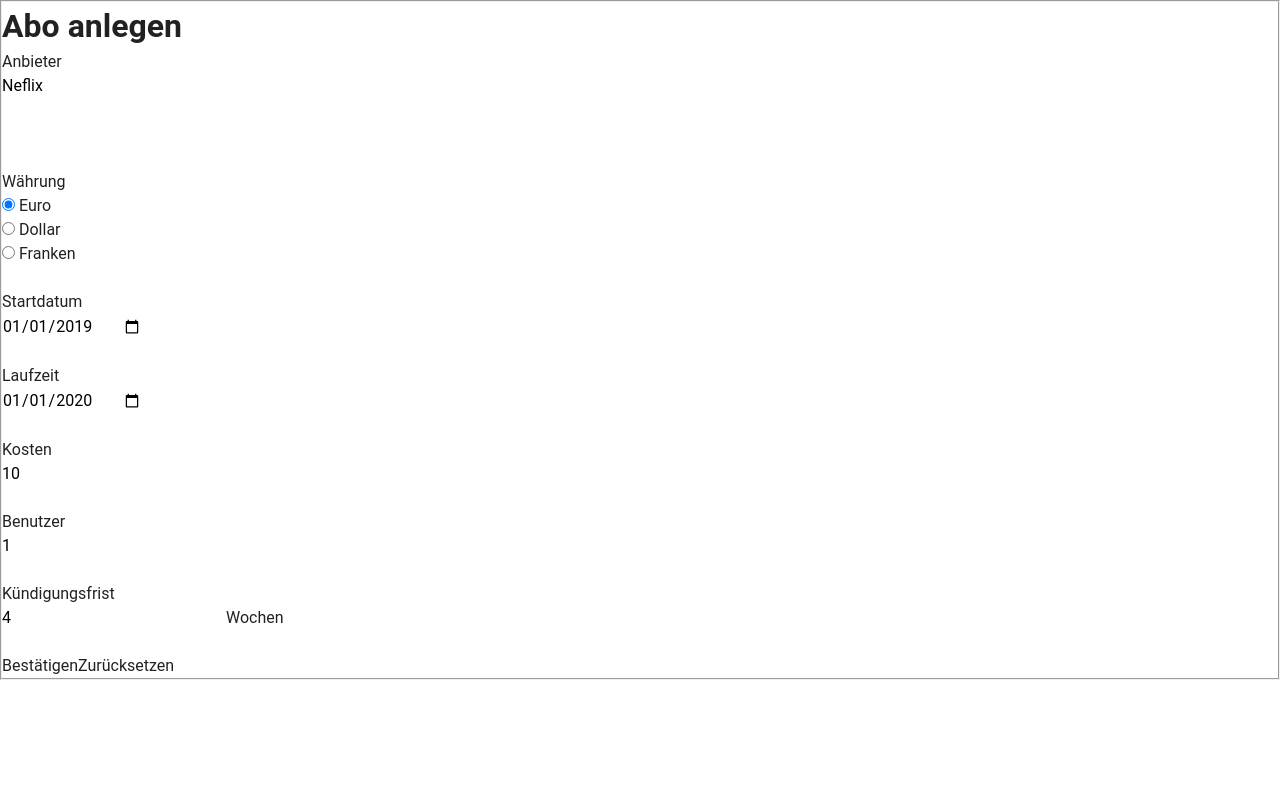
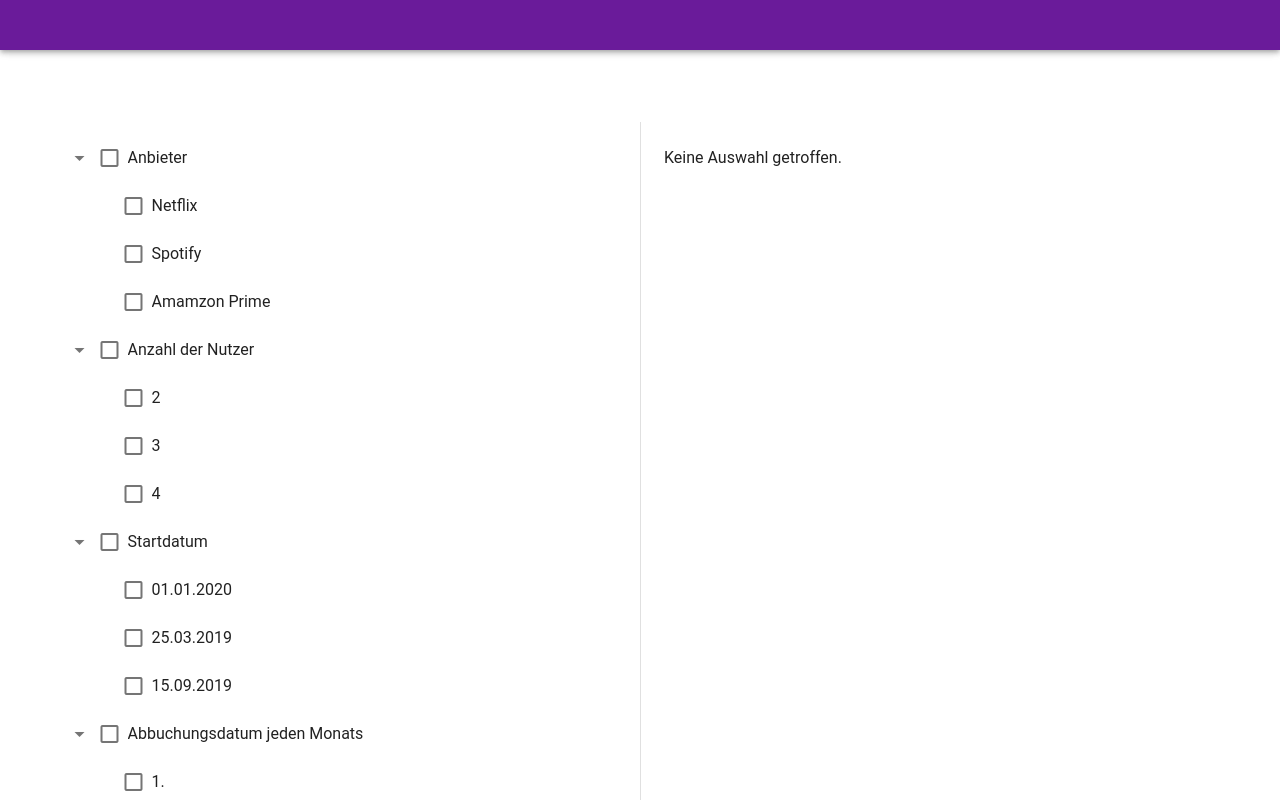
Before and after one commit to hfu-gis/Kappa, a Vue app: page /#/Abo_anlegen in a window 1280 px wide. Shown: the top 800 px of the page. Built offline with nearby package versions, Linux system fonts and the light colour scheme; a small style sheet from the web is missing.

Commit message:
Registrieren/Passwort Vergessen

```diff
--- a/src/views/Abo_anlegen.vue
+++ b/src/views/Abo_anlegen.vue
@@ -1,44 +1,115 @@
 <template>
     <div>
-        <form>
-            <fieldset>
-                <h1>Abo anlegen <br></h1>
-                Anbieter<br>
-                <select name="cars">
-                    <option value="neflix">Neflix</option>
-                    <option value="amazon">Amazon</option>
-                    <option value="disney+">Disney+</option>
-                    <option value="Anderer">Anderer</option>
-                </select><br><br>
-                <input type="text">
-                <br><br>
-                Währung<br>
-                <input type="radio" name="währung" value="male" checked> Euro<br>
-                <input type="radio" name="währung" value="female"> Dollar<br>
-                <input type="radio" name="währung" value="other"> Franken<br><br>
-                Startdatum<br>
-                <input type="date" value="2019-01-01"><br><br>
-                Laufzeit<br>
-                <input type="date" value="2020-01-01"><br><br>
-                Kosten<br>
-                <input type="number" value="10" min="0" step="0.01"><br><br>
-                Benutzer<br>
-                <input type="number" value="1" name="bentzer" min="1" max="4"><br><br>
-                Kündigungsfrist<br>
-                <input type="number" name="kündigungsfrist" value="4" min="0" step="1"> Wochen<br><br>
-                <input type="submit" value="Bestätigen">
-                <input type="reset" value="Zurücksetzen">
-            </fieldset>
-        </form>
+        <v-app>
+            <v-app-bar app
+                       color="purple darken-3"
+                       dark
+                       height="50">
+                <router-link to="/Übersicht">
+                    <v-img src="../assets/images/logo.png"
+                           max-height="100"
+                           max-width="100"
+                           contain>
+                    </v-img>
+                </router-link>
+            </v-app-bar>
+            <v-breadcrumbs></v-breadcrumbs>
+            <v-breadcrumbs></v-breadcrumbs>
+            <v-container>
+
+                <v-row>
+                    <v-col>
+                        <v-treeview
+                                v-model="selection"
+                                :items="items"
+                                :selection-type="selectionType"
+                                selectable
+                                return-object
+                                open-all
+                        ></v-treeview>
+                        <v-btn normal router to="/Übersicht" class="purple darken-3" dark>Speichern</v-btn>
+                    </v-col>
+                    <v-divider vertical></v-divider>
+                    <v-col class="pa-6" cols="6">
+                        <template v-if="!selection.length">
+                            Keine Auswahl getroffen.
+                        </template>
+                        <template v-else>
+                            <div v-for="node in selection" :key="node.id">
+                                {{ node.name }}
+                            </div>
+                        </template>
+                    </v-col>
+                </v-row>
+
+            </v-container>
+        </v-app>
     </div>
 </template>
 
 <script>
     export default {
-        name: "Abo_anlegen"
+        data: () => ({
+            selection: [],
+            items: [
+                {
+                    id: 1,
+                    name: 'Anbieter',
+                    children: [
+                        { id: 2, name: 'Netflix' },
+                        { id: 3, name: 'Spotify' },
+                        { id: 4, name: 'Amamzon Prime' },
+                    ],
+                },
+                {
+                    id: 5,
+                    name: 'Anzahl der Nutzer',
+                    children: [
+                        { id: 6, name: '2' },
+                        { id: 7, name: '3' },
+                        { id: 8, name: '4' },
+                    ],
+                },
+                {
+                    id: 9,
+                    name: 'Startdatum',
+                    children: [
+                        { id: 10, name: '01.01.2020' },
+                        { id: 11, name: '25.03.2019' },
+                        { id: 12, name: '15.09.2019' },
+                    ],
+                },
+                {
+                    id: 13,
+                    name: 'Abbuchungsdatum jeden Monats',
+                    children: [
+                        { id: 14, name: '1.' },
+                        { id: 15, name: '24.' },
+                        { id: 16, name: '17.' },
+                    ],
+                },
+                {
+                    id: 17,
+                    name: 'Kündigungsfrist',
+                    children: [
+                        { id: 18, name: '2 Wochen' },
+                        { id: 19, name: '3 Wochen' },
+                        { id: 20, name: '5 Wochen' },
+                    ],
+                },
+                {
+                    id: 21,
+                    name: 'Kosten pro Monat',
+                    children: [
+                        { id: 22, name: '10.00€' },
+                        { id: 23, name: '20.00€' },
+                        { id: 24, name: '4.99€' },
+                    ],
+                },
+            ],
+        }),
     }
 </script>
-
 <style scoped>
 
 </style>
--- a/src/views/abobearbeiten.vue
+++ b/src/views/abobearbeiten.vue
@@ -1,42 +1,115 @@
 <template>
     <div>
-        <fieldset>
-            <h1>Abo bearbeiten <br></h1>
-            Anbieter<br>
-            <select name="cars">
-                <option value="neflix">Neflix</option>
-                <option value="amazon">Amazon</option>
-                <option value="disney+">Disney+</option>
-                <option value="Anderer">Anderer</option>
-            </select><br><br>
-            <input type="text">
-            <br><br>
-            Währung<br>
-            <input type="radio" name="währung" value="male" checked> Euro<br>
-            <input type="radio" name="währung" value="female"> Dollar<br>
-            <input type="radio" name="währung" value="other"> Franken<br><br>
-            Startdatum<br>
-            <input type="date" value="2018-09-17"><br><br>
-            Laufzeit<br>
-            <input type="date" value="2020-09-17"><br><br>
-            Kosten<br>
-            <input type="number" value="8" min="0" step="0.01"><br><br>
-            Benutzer<br>
-            <input type="number" value="1" name="bentzer" min="1" max="4"><br><br>
-            Kündigungsfrist<br>
-            <input type="number" name="kündigungsfrist" value="4" min="0" step="1"> Wochen<br><br>
-            <input type="submit" value="Speichern">
-            <input type="reset" value="Abbrechen">
-        </fieldset>
+        <v-app>
+            <v-app-bar app
+                       color="purple darken-3"
+                       dark
+                       height="50">
+                <router-link to="/Übersicht">
+                    <v-img src="../assets/images/logo.png"
+                           max-height="100"
+                           max-width="100"
+                           contain>
+                    </v-img>
+                </router-link>
+            </v-app-bar>
+            <v-breadcrumbs></v-breadcrumbs>
+            <v-breadcrumbs></v-breadcrumbs>
+            <v-container>
+
+                <v-row>
+                    <v-col>
+                        <v-treeview
+                                v-model="selection"
+                                :items="items"
+                                :selection-type="selectionType"
+                                selectable
+                                return-object
+                                open-all
+                        ></v-treeview>
+                        <v-btn normal router to="/Übersicht" class="purple darken-3" dark>Speichern</v-btn>
+                    </v-col>
+                    <v-divider vertical></v-divider>
+                    <v-col class="pa-6" cols="6">
+                        <template v-if="!selection.length">
+                            Keine Auswahl getroffen.
+                        </template>
+                        <template v-else>
+                            <div v-for="node in selection" :key="node.id">
+                                {{ node.name }}
+                            </div>
+                        </template>
+                    </v-col>
+                </v-row>
+
+            </v-container>
+        </v-app>
     </div>
 </template>
 
 <script>
     export default {
-        name: "abobearbeiten"
+        data: () => ({
+            selection: [],
+            items: [
+                {
+                    id: 1,
+                    name: 'Anbieter',
+                    children: [
+                        { id: 2, name: 'Netflix' },
+                        { id: 3, name: 'Spotify' },
+                        { id: 4, name: 'Amamzon Prime' },
+                    ],
+                },
+                {
+                    id: 5,
+                    name: 'Anzahl der Nutzer',
+                    children: [
+                        { id: 6, name: '2' },
+                        { id: 7, name: '3' },
+                        { id: 8, name: '4' },
+                    ],
+                },
+                {
+                    id: 9,
+                    name: 'Startdatum',
+                    children: [
+                        { id: 10, name: '01.01.2020' },
+                        { id: 11, name: '25.03.2019' },
+                        { id: 12, name: '15.09.2019' },
+                    ],
+                },
+                {
+                    id: 13,
+                    name: 'Abbuchungsdatum jeden Monats',
+                    children: [
+                        { id: 14, name: '1.' },
+                        { id: 15, name: '24.' },
+                        { id: 16, name: '17.' },
+                    ],
+                },
+                {
+                    id: 17,
+                    name: 'Kündigungsfrist',
+                    children: [
+                        { id: 18, name: '2 Wochen' },
+                        { id: 19, name: '3 Wochen' },
+                        { id: 20, name: '5 Wochen' },
+                    ],
+                },
+                {
+                    id: 21,
+                    name: 'Kosten pro Monat',
+                    children: [
+                        { id: 22, name: '10.00€' },
+                        { id: 23, name: '20.00€' },
+                        { id: 24, name: '4.99€' },
+                    ],
+                },
+            ],
+        }),
     }
 </script>
-
 <style scoped>
 
 </style>
```
